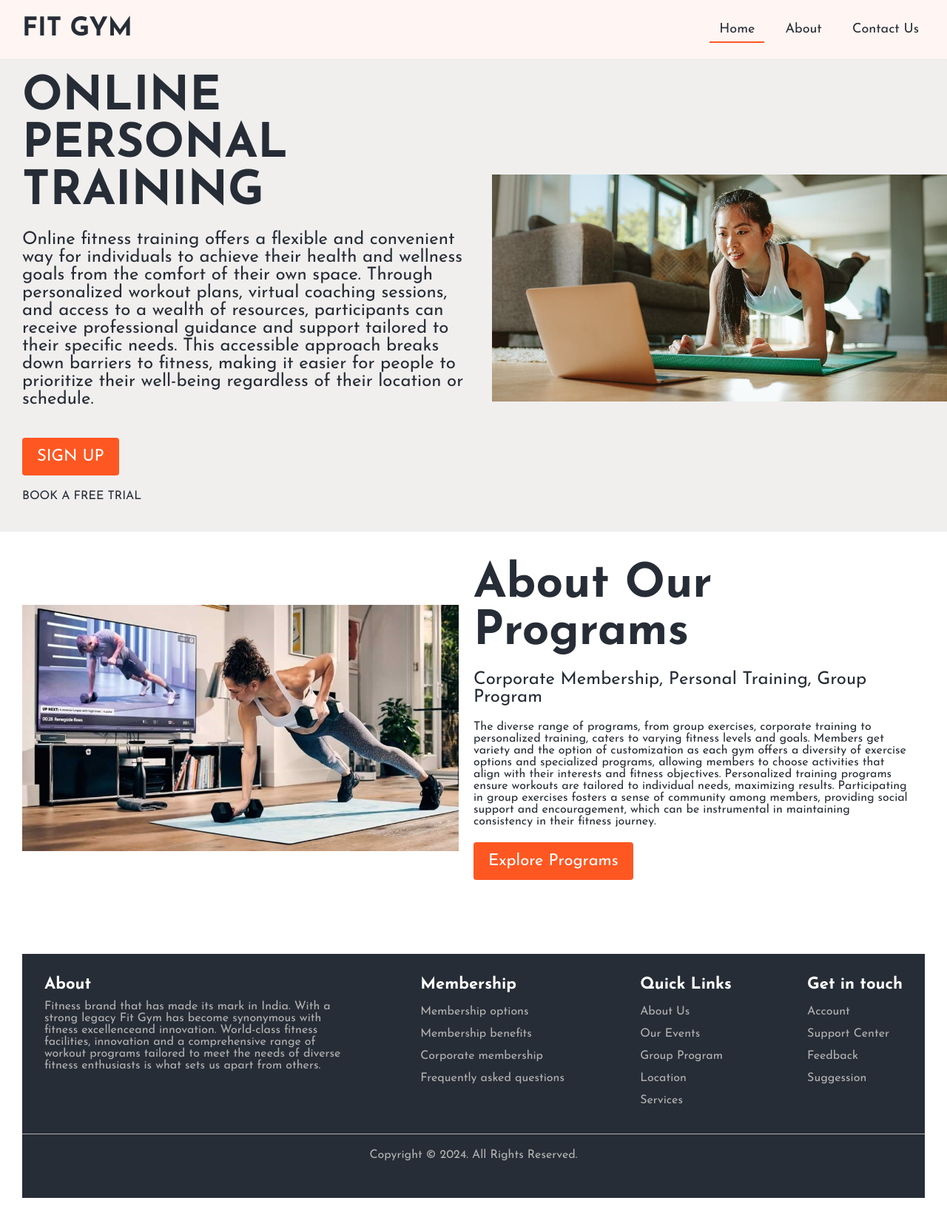
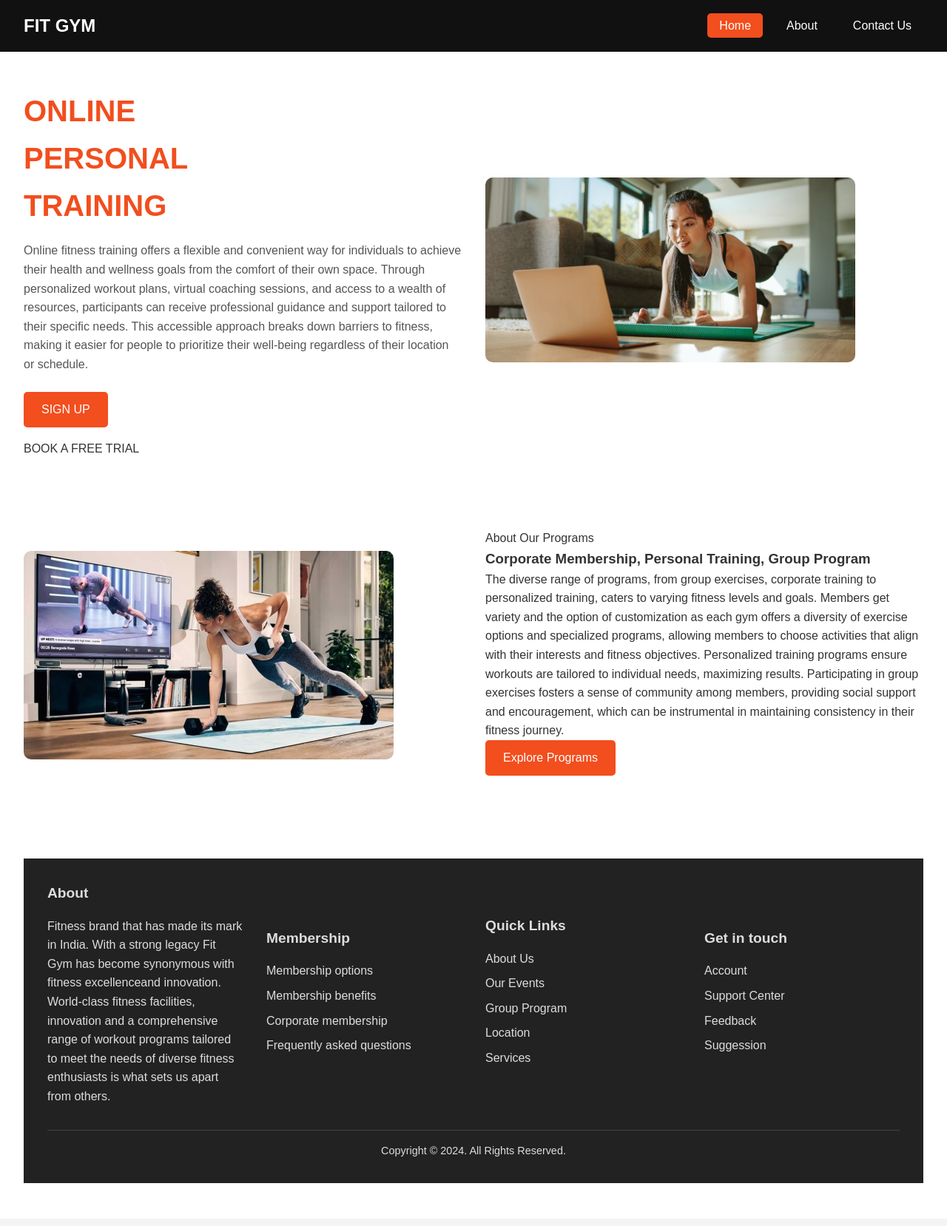
Before and after one commit to rohhitsingh19/Landing_Page-, a plain HTML site: page index.html in a window 1280 px wide. Shown: the whole page at 74% size. Drawn offline with Linux system fonts and the light colour scheme.

Commit message:
Update style.css

```diff
--- a/style.css
+++ b/style.css
@@ -1,330 +1,180 @@
-@import url("https://fonts.googleapis.com/css2?family=Josefin+Sans:wght@300;400;500;600;700&display=swap");
-/* Base */
-:root {
-  --clr-primary: #fe5722;
-  --clr-secondary: #272d36;
-}
-
-*,
-*::after,
-*::before {
+* {
+        margin: 0;
+        padding: 0;
         box-sizing: border-box;
-  padding: 0;
-  margin: 0;
-  font-family: "Josefin Sans", sans-serif;
-}
-
-html {
-  scroll-behavior: smooth;
+        font-family: 'Poppins', sans-serif;
       }
 
       body {
-  background: #fff;
-  color: var(--clr-secondary);
-  overflow-x: hidden;
+        line-height: 1.6;
+        background: #f4f4f4;
+        color: #333;
       }
 
-.section {
-  width: 100%;
-  padding: 40px 0;
+      nav {
+        display: flex;
+        justify-content: space-between;
+        align-items: center;
+        background: #111;
+        padding: 1rem 2rem;
+        position: sticky;
+        top: 0;
+        z-index: 1000;
       }
 
-.flex {
-  display: flex;
-  align-items: center;
-  justify-content: center;
-}
-
-.container {
-  padding: 0 30px;
-}
-
-.primary {
-  font-size: 64px;
-  font-weight: 700;
-  margin-bottom: 20px;
-}
-
-.secondary {
-  font-size: 44px;
-  font-weight: 700;
-  margin-bottom: 20px;
-}
-
-.tertiary {
-  font-size: 24px;
-  font-weight: 400;
-  margin-bottom: 20px;
-}
-
-.btn {
-  padding: 14px 20px;
-  background: var(--clr-primary);
-  border-radius: 4px;
+      .logo {
         color: #fff;
-  text-decoration: none;
-  font-size: 22px;
-  display: inline-block;
-  margin: 20px 0;
-}
-
-/* End Base */
-
-/* Menu */
-nav {
-  height: 80px;
-  width: 100%;
-  position: fixed;
-  top: 0;
-  background: #fff5f2;
-  box-shadow: 0 1px 1px -1px rgba(0, 0, 0, 0.22);
-  z-index: 22;
-}
-
-label.logo {
-  font-size: 35px;
-  line-height: 80px;
-  padding: 0 30px;
+        font-size: 1.5rem;
         font-weight: 700;
       }
 
       nav ul {
-  float: right;
-  margin-right: 20px;
-}
-
-nav ul li {
-  display: inline-block;
-  line-height: 80px;
-  margin: 0 5px;
+        display: flex;
+        list-style: none;
+        gap: 1rem;
       }
 
       nav ul li a {
-  font-size: 18px;
-  padding: 7px 13px;
+        color: #fff;
         text-decoration: none;
-  color: var(--clr-secondary);
-}
-
-.menu a.active,
-.menu a:hover {
-  border-bottom: 2px solid var(--clr-primary);
+        padding: 0.5rem 1rem;
+        border-radius: 5px;
         transition: 0.3s;
       }
 
+      nav ul li a:hover,
+      nav ul li a.active {
+        background-color: #f24e1e;
+      }
+
       .checkbtn {
-  font-size: 30px;
-  color: #fff;
-  float: right;
-  line-height: 80px;
-  margin-right: 40px;
+        display: none;
+        font-size: 1.5rem;
+        color: white;
         cursor: pointer;
-  display: none;
       }
 
       #check {
         display: none;
       }
-/* End Menu */
 
-/* Hero Section */
-#hero-section {
-  background: #f0efee;
-  margin-top: 60px;
+      .section {
+        padding: 3rem 2rem;
+        background: white;
       }
 
-.text,
-.visual {
-  width: 50%;
+      .flex {
+        display: flex;
+        flex-wrap: wrap;
+        justify-content: center;
+        align-items: center;
+        gap: 2rem;
       }
 
       .text {
-  margin: 0 20px;
+        flex: 1 1 300px;
+      }
+
+      .visual {
+        flex: 1 1 300px;
       }
 
       .visual img {
         width: 100%;
-  height: auto;
-  display: block;
+        max-width: 500px;
+        border-radius: 10px;
       }
 
-#hero-section .text {
-  margin-left: 30px;
+      h1.primary {
+        font-size: 2.5rem;
+        color: #f24e1e;
+        margin-bottom: 1rem;
       }
 
-#hero-section .visual img {
-  margin-left: auto;
+      p.tertiary {
+        font-size: 1rem;
+        margin-bottom: 1.5rem;
+        color: #555;
       }
-/* End Hero Section */
+
+      .btn {
+        background: #f24e1e;
+        color: white;
+        padding: 0.7rem 1.5rem;
+        border: none;
+        border-radius: 5px;
+        text-decoration: none;
+        display: inline-block;
+        margin-bottom: 1rem;
+        transition: 0.3s;
+      }
+
+      .btn:hover {
+        background: #c93713;
+      }
+
       /* Footer */
       .footer {
-  background: var(--clr-secondary);
-  color: #b2b2b2;
-  padding: 30px 0;
+        background: #222;
+        color: #ddd;
+        padding: 2rem;
       }
 
       .footer .container {
-  justify-content: space-between;
-  align-items: flex-start;
+        display: grid;
+        grid-template-columns: repeat(auto-fit, minmax(200px, 1fr));
+        gap: 2rem;
       }
 
       .footer h2 {
-  font-size: 22px;
-  margin-bottom: 10px;
-  color: #fff;
+        margin-bottom: 1rem;
+        font-size: 1.2rem;
       }
 
       .footer ul {
         list-style: none;
-  line-height: 30px;
-  font-size: 16px;
+        padding-left: 0;
       }
 
       .footer ul li {
-  cursor: pointer;
+        margin-bottom: 0.5rem;
       }
 
-.footer-about {
-  width: 35%;
+      .footer ul li:hover {
+        color: #f24e1e;
+        cursor: pointer;
       }
 
       .copyright {
         text-align: center;
-  padding: 20px 0;
-  margin-top: 30px;
-  border-top: 1px solid #b2b2b2;
-}
-/* End Footer */
-
-/* Responsive  */
-@media (max-width: 952px) {
-  label.logo {
-    font-size: 30px;
-    padding-left: 20px;
+        margin-top: 2rem;
+        font-size: 0.9rem;
+        border-top: 1px solid #444;
+        padding-top: 1rem;
       }
 
-  nav ul li a {
-    font-size: 16px;
-  }
+      /* Responsive Navbar */
+      @media (max-width: 768px) {
+        .checkbtn {
+          display: block;
         }
 
-@media (max-width: 858px) {
-  .checkbtn {
-    display: block;
-    color: var(--clr-primary);
+        nav ul {
+          position: absolute;
+          top: 60px;
+          left: -100%;
+          background: #111;
+          flex-direction: column;
+          width: 100%;
+          text-align: center;
+          transition: all 0.3s ease;
         }
 
-  ul {
-    position: fixed;
-    width: 100%;
-    height: 100vh;
-    top: 80px;
-    left: -100%;
-    top: 80px;
-    transition: all 0.5s;
-    text-align: center;
-    background: #fff5f2;
+        #check:checked ~ ul {
+          left: 0;
         }
 
         nav ul li {
-    display: block;
-    margin: 50px 0;
-    line-height: 30px;
-  }
-
-  nav ul li a {
-    font-size: 20px;
-  }
-
-  .menu a:hover,
-  .menu a.active {
-    background: none;
-    color: var(--clr-primary);
-  }
-
-
-  #hero-section {
-    margin-top: 80px;
-  }
-
-  #hero-section .text {
-    margin-left: auto;
-  }
-
-  .flex {
-    flex-direction: column;
-  }
-
-  .visual,
-  .text {
-    width: 70%;
-    margin: 15px auto;
-    text-align: center;
-
-  }
-
-  .visual img {
-    margin: 0 auto;
-  }
-
-  .box {
-    margin: 15px 0;
-  }
-
-  .faq,
-  .menu-item {
-    width: 80%;
-  }
-
-  .primary {
-    font-size: 56px;
-  }
-
-  .secondary {
-    font-size: 40px;
-  }
-
-  .tertiary {
-    font-size: 20px;
-  }
-
-  .footer-about {
-    width: 100%;
-    text-align: center;
-  }
-
-  .quick-links,
-  .get-in-touch,
-  .membership,
-  .footer-category {
-    display: none;
+          margin: 1rem 0;
         }
       }
-
-@media (max-width: 680px) {
-  .container {
-    padding: 0 10px;
-  }
-
-  .text,
-  .visual {
-    width: 90%;
-  }
-
-  .faq {
-    width: 90%;
-  }
-
-  .primary {
-    font-size: 48px;
-  }
-
-  .secondary {
-    font-size: 32px;
-  }
-
-  .tertiary {
-    font-size: 17px;
-  }
-}
-/* End Responsive  */
```
Lines whose indentation alone changed are shown as unchanged.
